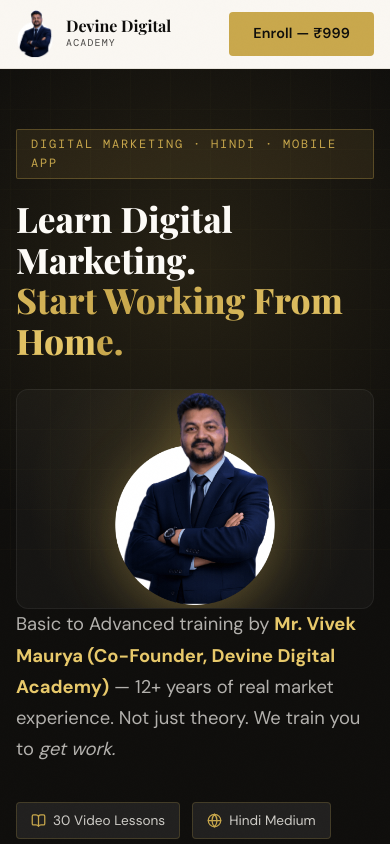
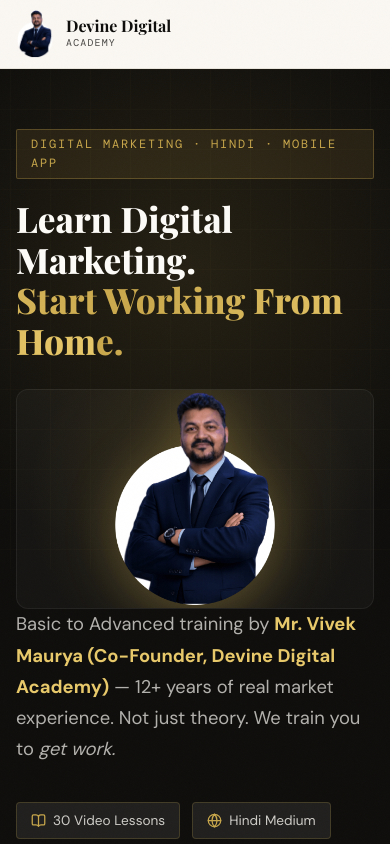
Before and after one commit to unexperiencedone/devine-digital-academy, a Next.js app: page / in a window 390 px wide. Shown: the top 844 px of the page. Built offline with nearby package versions, Linux system fonts and the light colour scheme.

Commit message:
style: remove enroll now button from top navbar in mobile view

```diff
--- a/app/globals.css
+++ b/app/globals.css
@@ -146,6 +146,9 @@
     padding: 0 16px;
   }
   .nav-link {
+    display: none;
+  }
+  .nav-enroll-btn {
     display: none;
   }
 }
--- a/app/page.tsx
+++ b/app/page.tsx
@@ -212,7 +212,7 @@
           <div style={{ display: 'flex', alignItems: 'center', gap: 24 }}>
             <a href="#curriculum" className="nav-link">Curriculum</a>
             <a href="#mentor" className="nav-link">Mentor</a>
-            <a href={ENROLL_LINK} onClick={trackEnrollClick} className="btn-primary" style={{ padding: '10px 24px', fontSize: '0.9rem', animation: 'none' }}>
+            <a href={ENROLL_LINK} onClick={trackEnrollClick} className="btn-primary nav-enroll-btn" style={{ padding: '10px 24px', fontSize: '0.9rem', animation: 'none' }}>
               Enroll — ₹999
             </a>
           </div>
@@ -994,7 +994,7 @@
       {/* STICKY BOTTOM MOBILE CTA */}
       <div className={`sticky-mobile-cta ${showStickyCta ? 'visible' : ''}`}>
         <div style={{ display: 'flex', flexDirection: 'column', gap: 2 }}>
-          <span style={{ fontFamily: 'DM Mono, monospace', fontSize: '0.62rem', color: 'var(--slate)', textTransform: 'uppercase', letterSpacing: '0.05em' }}>Devine Academy</span>
+          <span style={{ fontFamily: 'DM Mono, monospace', fontSize: '0.62rem', color: 'var(--slate)', textTransform: 'uppercase', letterSpacing: '0.05em' }}>Devine Digital Academy</span>
           <span style={{ fontWeight: 700, fontSize: '0.95rem', color: 'var(--ink)', display: 'flex', alignItems: 'center', gap: 6 }}>
             ₹999
             <span style={{ fontSize: '0.72rem', fontWeight: 400, color: 'var(--slate)', textDecoration: 'line-through' }}>₹10,000</span>
```
